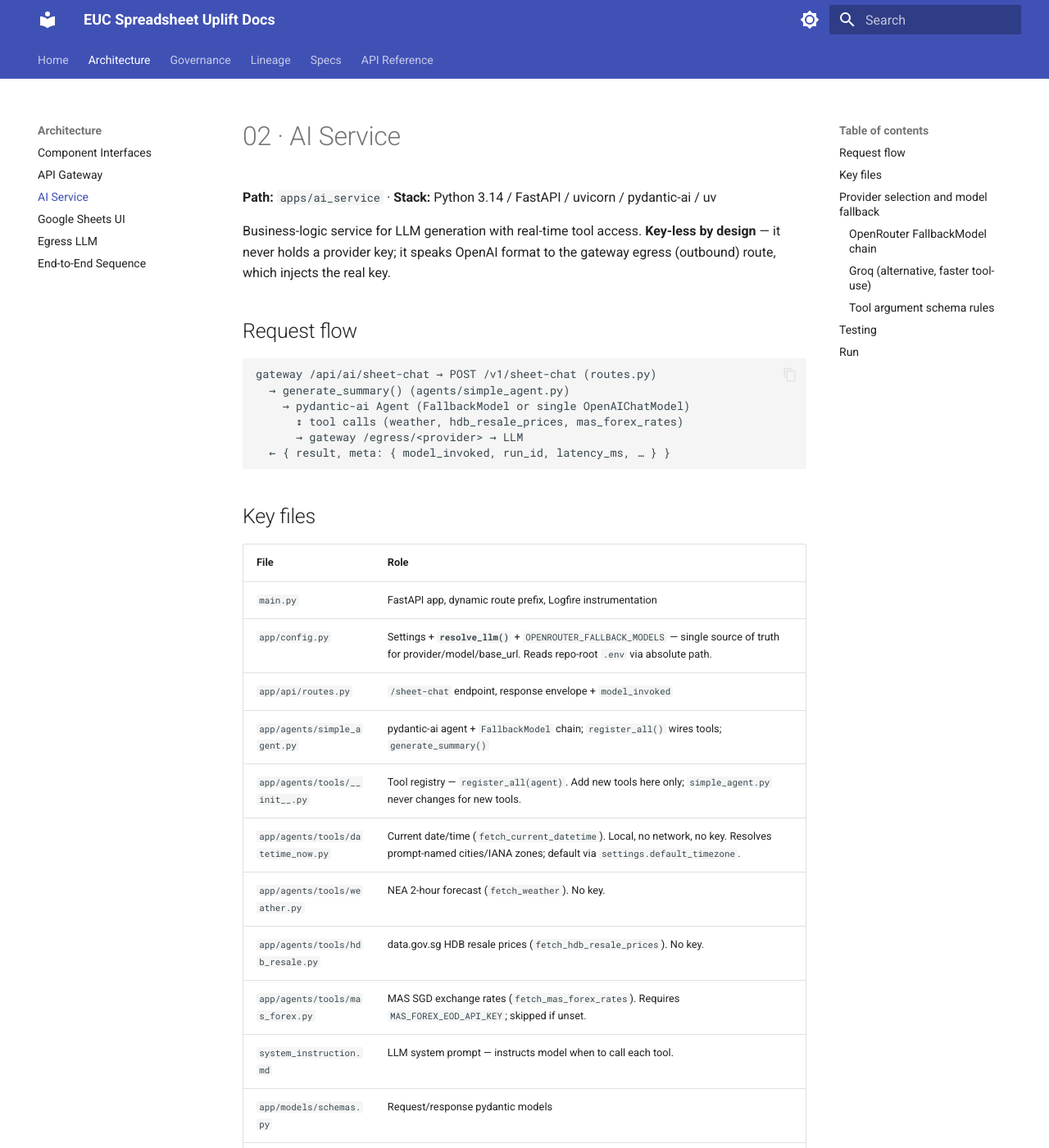
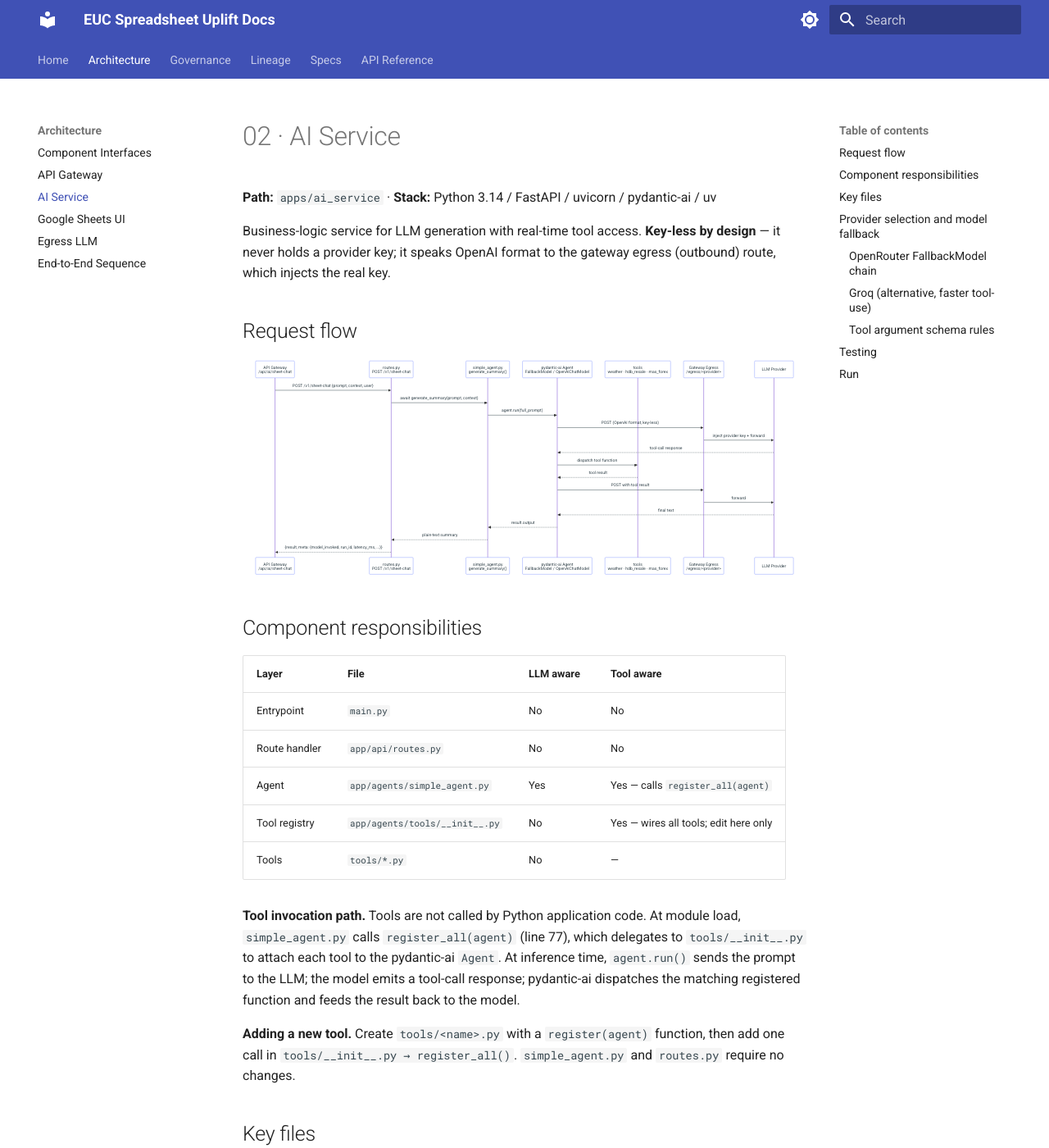
Before and after one commit to VincentChong123/euc-ai-governance, an MkDocs documentation site: the page built from docs/01_Architecture/02-ai-service.md, in a window 1280 px wide and 1400 px high. Shown: the whole window at 82% size. Built offline with MkDocs 1.6.1 and Material for MkDocs 9.7.7, drawn with Linux system fonts in a browser that asks for light colours.

````diff
--- a/docs/01_Architecture/02-ai-service.md
+++ b/docs/01_Architecture/02-ai-service.md
@@ -8,14 +8,45 @@ to the gateway egress (outbound) route, which injects the real key.
 
 ## Request flow
 
+```mermaid
+sequenceDiagram
+    participant GW as API Gateway<br/>/api/ai/sheet-chat
+    participant R as routes.py<br/>POST /v1/sheet-chat
+    participant SA as simple_agent.py<br/>generate_summary()
+    participant PAI as pydantic-ai Agent<br/>FallbackModel / OpenAIChatModel
+    participant T as tools<br/>weather · hdb_resale · mas_forex
+    participant EGW as Gateway Egress<br/>/egress/<provider>
+    participant LLM as LLM Provider
+
+    GW->>R: POST /v1/sheet-chat {prompt, context, user}
+    R->>SA: await generate_summary(prompt, context)
+    SA->>PAI: agent.run(full_prompt)
+    PAI->>EGW: POST (OpenAI format, key-less)
+    EGW->>LLM: inject provider key + forward
+    LLM-->>PAI: tool-call response
+    PAI->>T: dispatch tool function
+    T-->>PAI: tool result
+    PAI->>EGW: POST with tool result
+    EGW->>LLM: forward
+    LLM-->>PAI: final text
+    PAI-->>SA: result.output
+    SA-->>R: plain-text summary
+    R-->>GW: {result, meta: {model_invoked, run_id, latency_ms, ...}}
 ```
-gateway /api/ai/sheet-chat → POST /v1/sheet-chat (routes.py)
-  → generate_summary() (agents/simple_agent.py)
-    → pydantic-ai Agent (FallbackModel or single OpenAIChatModel)
-      ↕ tool calls (weather, hdb_resale_prices, mas_forex_rates)
-      → gateway /egress/<provider> → LLM
-  ← { result, meta: { model_invoked, run_id, latency_ms, … } }
-```
+
+## Component responsibilities
+
+| Layer | File | LLM aware | Tool aware |
+|---|---|---|---|
+| Entrypoint | `main.py` | No | No |
+| Route handler | `app/api/routes.py` | No | No |
+| Agent | `app/agents/simple_agent.py` | Yes | Yes — calls `register_all(agent)` |
+| Tool registry | `app/agents/tools/__init__.py` | No | Yes — wires all tools; edit here only |
+| Tools | `tools/*.py` | No | — |
+
+**Tool invocation path.** Tools are not called by Python application code. At module load, `simple_agent.py` calls `register_all(agent)` (line 77), which delegates to `tools/__init__.py` to attach each tool to the pydantic-ai `Agent`. At inference time, `agent.run()` sends the prompt to the LLM; the model emits a tool-call response; pydantic-ai dispatches the matching registered function and feeds the result back to the model.
+
+**Adding a new tool.** Create `tools/<name>.py` with a `register(agent)` function, then add one call in `tools/__init__.py → register_all()`. `simple_agent.py` and `routes.py` require no changes.
 
 ## Key files
 
````
Also changed, not shown: README.md (+16 -2 lines), docs/index.md (+3 -2 lines).
